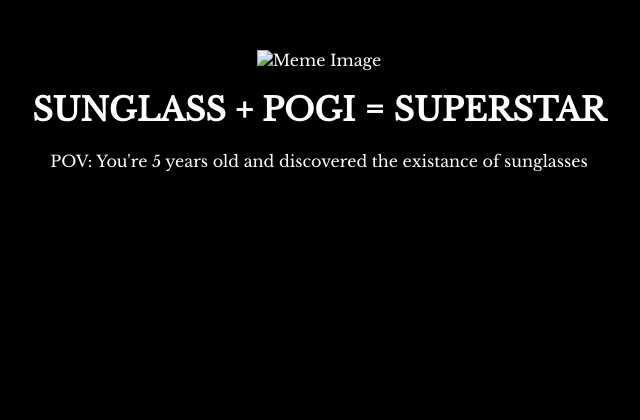
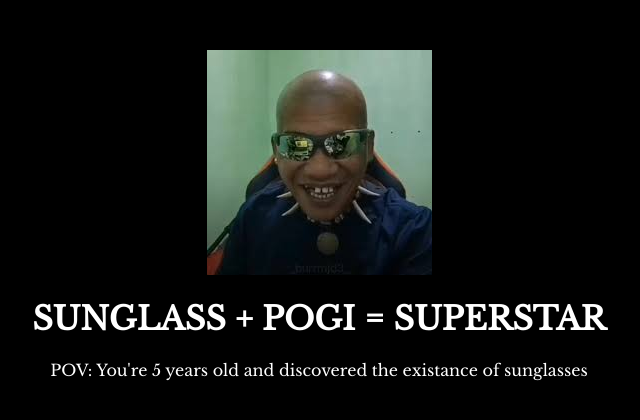
Before and after one commit to markneilnapa29/markneilnapa29.github.io, a plain HTML site: page index.html in a window 1280 px wide. Shown: the whole page, without its empty margins (321-961 px from the left). Drawn offline with nearby package versions, Linux system fonts and the light colour scheme.

Commit message:
Fix image source path in index.html

```diff
--- a/index.html
+++ b/index.html
@@ -15,7 +15,7 @@
 <body>
 
 <div class="container">
-  <img src="imgages.jpg" alt="Meme Image">
+  <img src="images.jpg" alt="Meme Image">
     <h1>Sunglass + Pogi = Superstar</h1>
       <p>
       POV: You're 5 years old and discovered the existance of sunglasses
```
